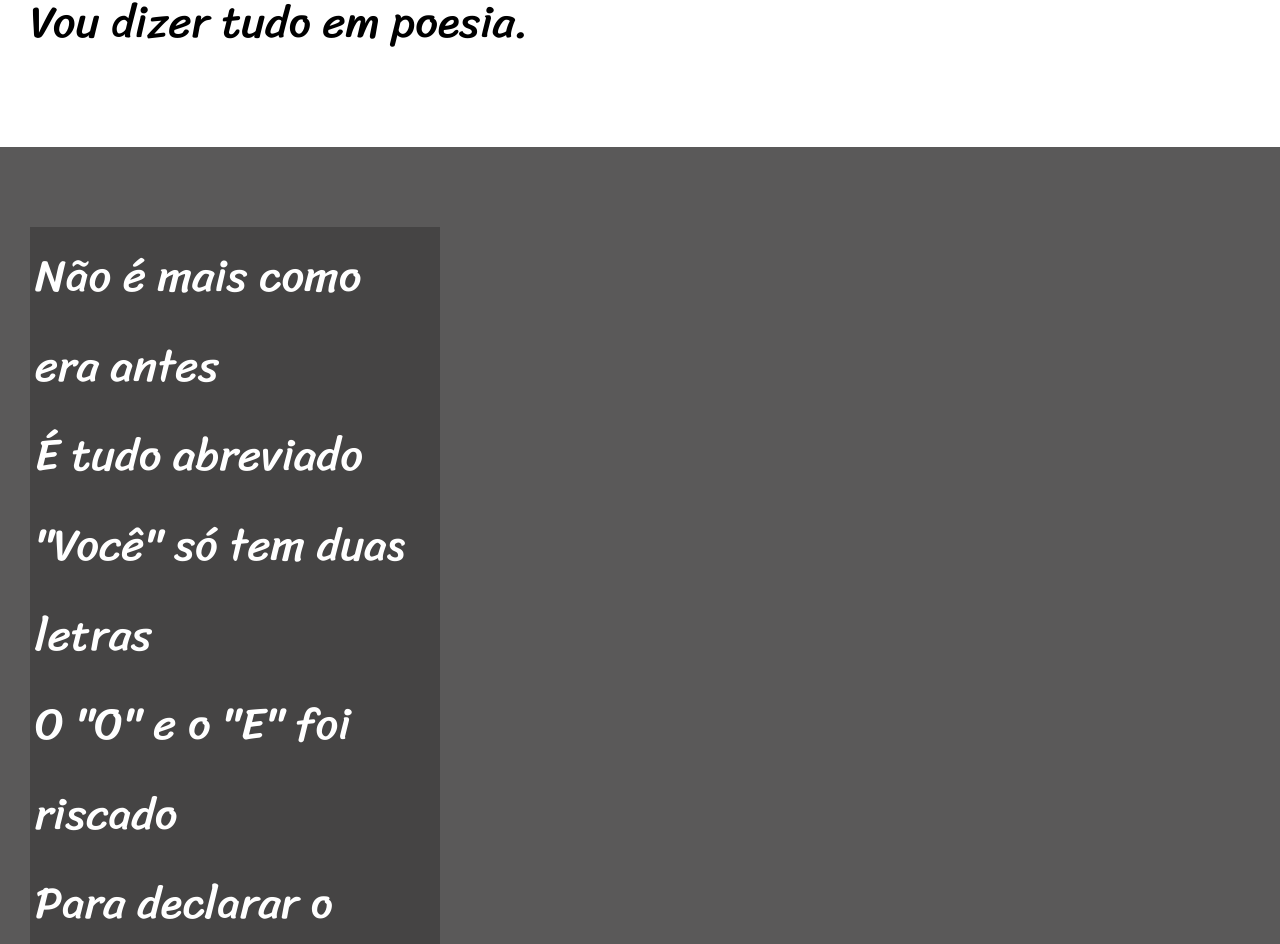
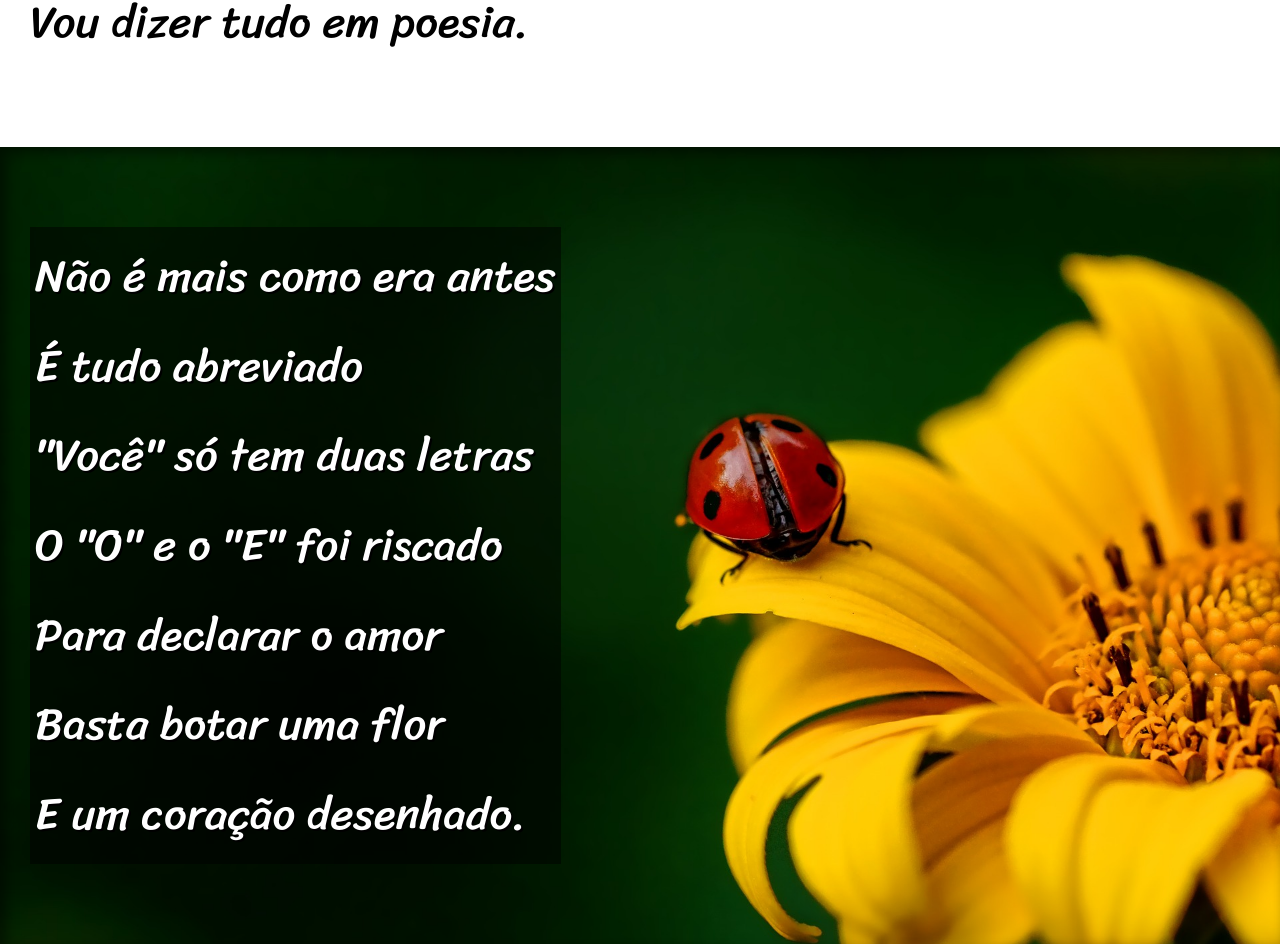
Before and after one commit to EwertonUnsonst/html-css, a plain HTML site: page Desafio/012/index.html in a window 1280 px wide. Shown: the part 867-1811 px from the top of the page. Drawn offline with Linux system fonts and the light colour scheme.

Commit message:
Projeto cordel moderno

```diff
--- a/Desafio/012/estilo/style.css
+++ b/Desafio/012/estilo/style.css
@@ -64,13 +64,26 @@ section.normal{
 section.imagem{
     background-color: rgb(90, 89, 89);
     color: white;
+    box-shadow: inset 6px 6px 13px 0px rgba(0, 0, 0, 0.493);
+    background-size: cover;
+    background-attachment: fixed;
 }
 
 section.imagem > p{
     display: inline-block;
     padding: 5px;
-    width: 400px;
-    background-color: rgba(0, 0, 0, 0.24);
+    background-color: rgba(0, 0, 0, 0.514);
+    text-shadow: 2px 2px 0px black;
+}
+
+section#img01{
+    background-image: url('../imagens/background001.jpg');
+    background-position: right center;
+
+}
+
+section#img02{
+    background-image: url('../imagens/background002.jpg');
 }
 
 footer{
--- a/Desafio/012/index.html
+++ b/Desafio/012/index.html
@@ -26,7 +26,7 @@
     </section>
 
 
-    <section class="imagem">
+    <section class="imagem" id="img01">
         <p>
             Não é mais como era antes <br>
             É tudo abreviado <br>
@@ -62,7 +62,7 @@
     </section>
 
 
-    <section class="imagem">
+    <section class="imagem" id="img02">
         <p>
             Tenho saudade das cartas <br>
             Escritas com a própria mão <br>
```
